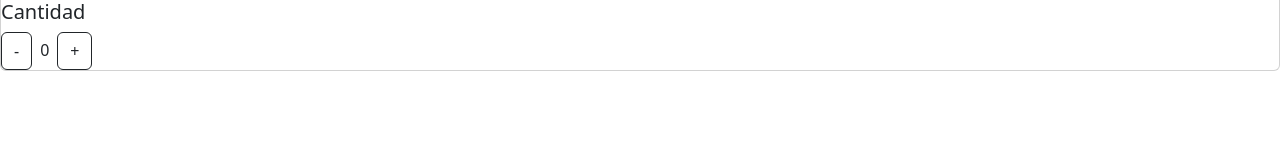
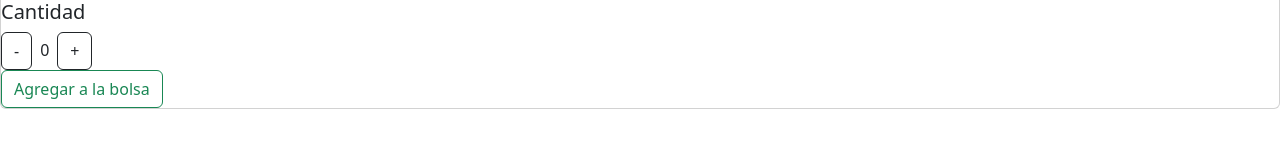
Before and after one commit to cuculuis/taberna-del-heroe, a React (Create React App) app: page /item/1 in a window 1280 px wide. Shown: the part 565-712 px from the top of the page. Built offline with nearby package versions, Linux system fonts and the light colour scheme.

Commit message:
Commit 7: Sincronizando counter con ItemDetail

```diff
--- a/src/componentes/Contador/Contador.js
+++ b/src/componentes/Contador/Contador.js
@@ -1,12 +1,13 @@
-import { useState } from "react"
 
-const Contador = () => {
-    const [count, setCount] = useState(0)
+
+const Contador = ({max, count, setCount, agregar}) => {
+
 
 
     const sumar = () => {
-        setCount( count + 1 )
-
+        if ( count < max) {
+            setCount( count + 1 )
+        }
     }
 
     const restar = () => {
@@ -14,6 +15,7 @@ const Contador = () => {
             setCount( count - 1 )
         }
     }
+
 
     // useEffect( () => {
     //     console.log("Contador Montado!")
@@ -26,7 +28,8 @@ const Contador = () => {
             <button  onClick={restar} className="btn btn-outline-dark">-</button>
             <span className="mx-2">{count}</span>
             <button onClick={sumar} className="btn btn-outline-dark">+</button>
-
+            <br />
+            <button onClick={agregar} className="btn btn-outline-success">Agregar a la bolsa</button>
         </div>
     )
 
--- a/src/componentes/Item/Item.js
+++ b/src/componentes/Item/Item.js
@@ -1,10 +1,21 @@
 import Contador from "../Contador/Contador"
 import { Link } from "react-router-dom"
 import "./item.css"
+import { useState } from "react"
 
 
 
 const Item = ( {producto}) => {
+
+    const [cantidad, setCantidad] = useState(0)
+
+    // const agregarBolsa = () => {
+    //     console.log({
+    //         ...item,
+    //         cantidad
+    //     })
+    // }
+
     return (
         <div className="col-4 my-3">
             <img src={producto.img} alt="Producto" className="img-producto"/>
@@ -12,7 +23,11 @@ const Item = ( {producto}) => {
             <p>Precio: {producto.precio} Rupias</p>
             <span>Stock disponible: {producto.stock}</span>
             <p>{producto.descrip}</p>
-            <Contador />
+            <Contador
+                max={producto.stock}
+                count={cantidad}
+                setCount={setCantidad}
+            />
             <Link to={`/item/${producto.id}`} className='btn btn-outline-dark'>Ver Más</Link>
         </div>
     )
--- a/src/componentes/ItemDetail/ItemDetail.js
+++ b/src/componentes/ItemDetail/ItemDetail.js
@@ -1,7 +1,24 @@
 import Contador from "../Contador/Contador";
 import "./itemdetail.css"
+import { useState } from "react";
 
 const ItemDetail = ({item}) => {
+
+    const [cantidad, setCantidad] = useState(0)
+
+    const agregarBolsa = () => {
+        const itemToCart = {
+            id: item.id,
+            nombre: item.nombre,
+            precio: item.precio,
+            cantidad
+        }
+        console.log(itemToCart)
+        // console.log(
+        //     ...item,
+        //     cantidad
+        // )
+    }
 
     return (
         <div className="card" >
@@ -11,7 +28,12 @@ const ItemDetail = ({item}) => {
             <span>Stock disponible: {item.stock}</span>
             <p>Descripción: {item.descrip}</p>
             <p>Categoria: {item.category}</p>
-            <Contador />
+            <Contador
+                max={item.stock}
+                count={cantidad}
+                setCount={setCantidad}
+                agregar={agregarBolsa}
+            />
         </div>
 )
 
```
